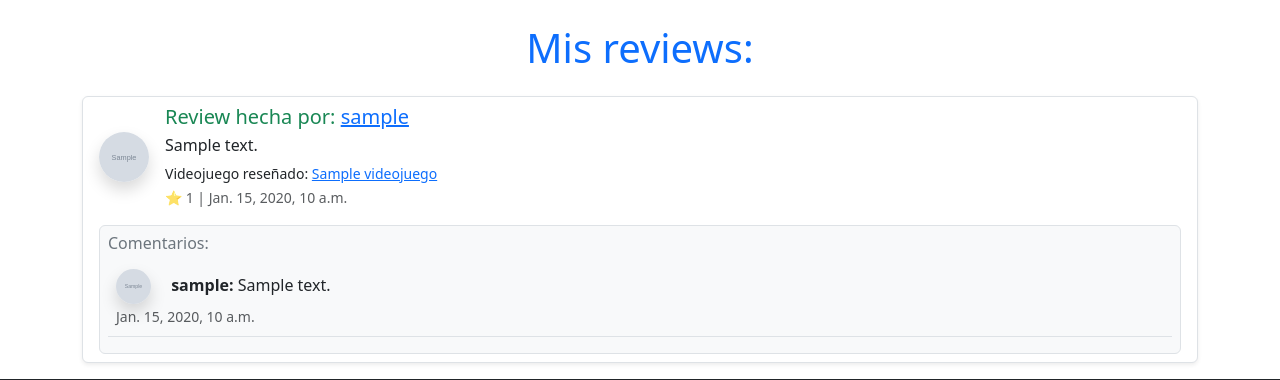
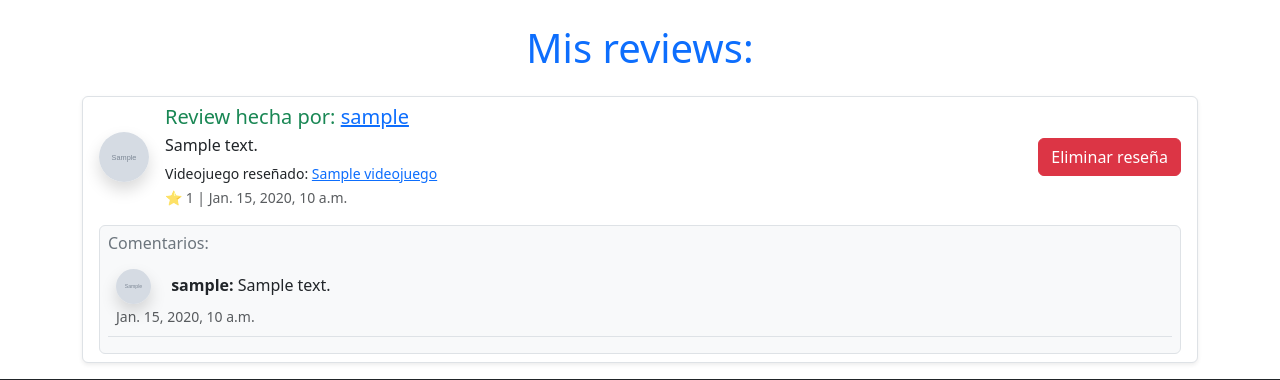
Before and after one commit to Carlos5Noob/Critikon-project, a Django app: page /critikon/mis-reviews/ in a window 1280 px wide. Shown: the part 126-506 px from the top of the page. Run offline with Django 5.2, Linux system fonts and the light colour scheme; a user stored in the database is signed in; tables that the repository leaves empty hold one stand-in row (values such as "Sample post"); grey boxes marked "Sample" are stand-in pictures; some libraries are stand-ins or nearby versions.

Commit message:
añadido botón de eliminar reseña

```diff
--- a/app/templates/app/mis_reviews.html
+++ b/app/templates/app/mis_reviews.html
@@ -22,6 +22,12 @@
                                 <p class="mb-1">{{ opinion.review_text }}</p>
                                 <small class="mb-1">Videojuego reseñado: <a href="{% url 'app:lista_opiniones' opinion.game.id %}">{{ opinion.game.title }}</a></small> <br>
                                 <small class="text-muted">⭐ {{ opinion.rating }} | {{ opinion.created_at }}</small>
+                            </div>
+                            <div class="ms-auto">
+                                <form class="form-eliminar" action="{% url 'app:eliminar_resena' opinion.id %}" method="post">
+                                    {% csrf_token %}
+                                    <button class="btn btn-danger">Eliminar reseña</button>
+                                </form>
                             </div>
                         </div>
 
@@ -53,4 +59,6 @@
 
     </div>
 
+
+
 {% endblock %}
```
